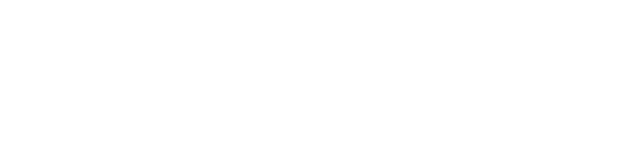
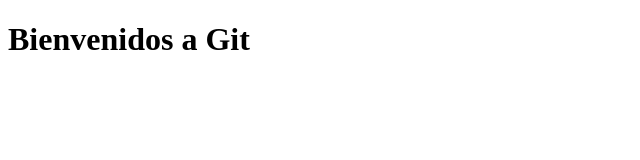
Before and after one commit to EduardoMVirgilio/clase03-5417, a plain HTML site: page index.html in a window 1280 px wide. Shown: the whole page, without its empty margins (0-640 px from the left). Drawn offline with Linux system fonts and the light colour scheme.

Commit message:
Mensaje de bienvenida

```diff
--- a/index.html
+++ b/index.html
@@ -8,7 +8,9 @@
 </head>
 
 <body>
-
+    <main>
+        <h1>Bienvenidos a Git</h1>
+    </main>
 </body>
 
 </html>
```
